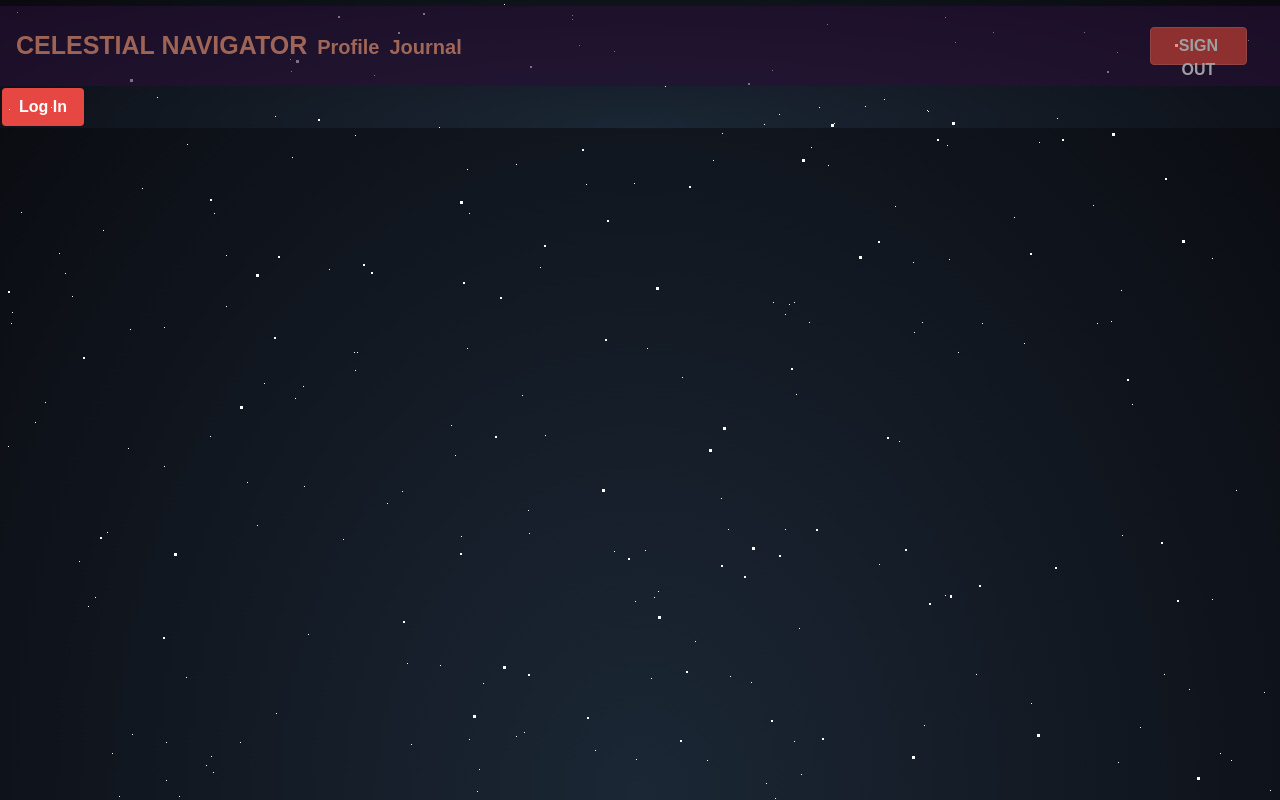
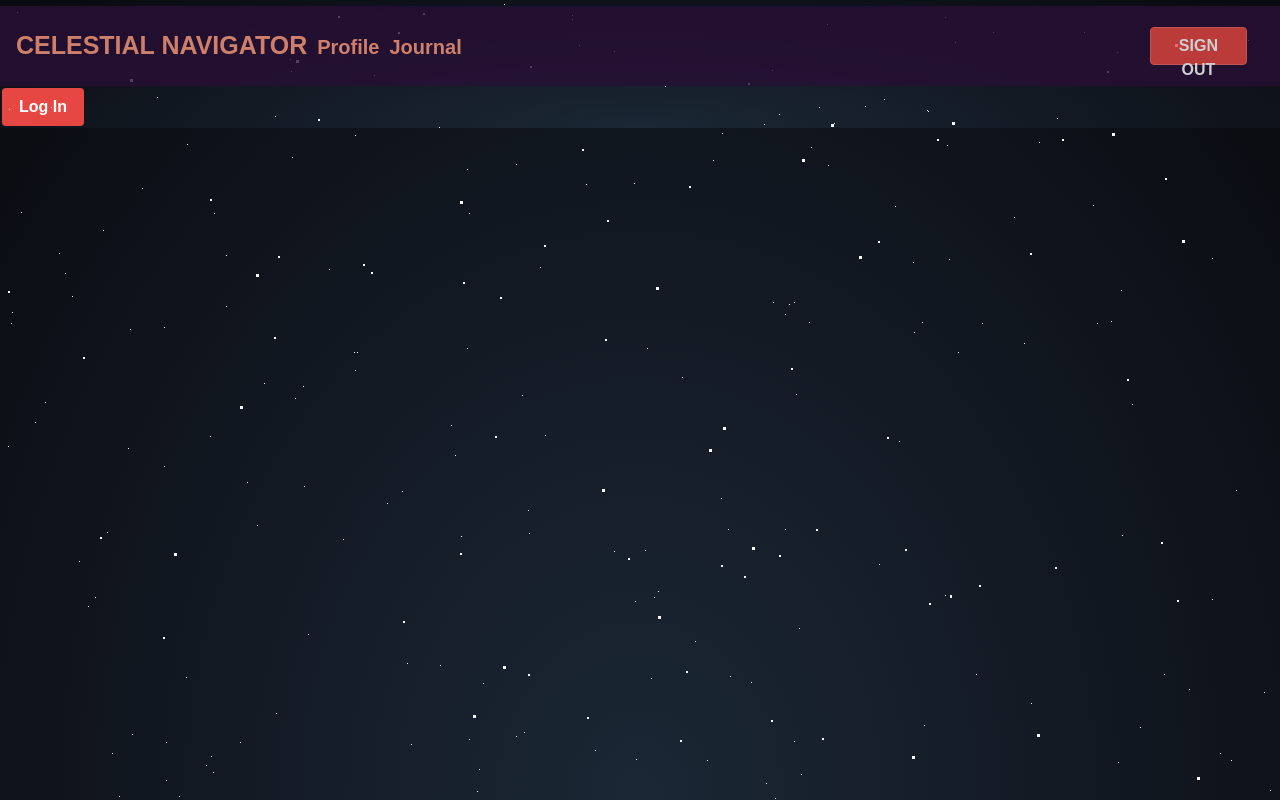
Before and after one commit to andreaives/react_project, a React (Create React App) app in the folder client/: page / in a window 1280 px wide. Built offline with nearby package versions, Linux system fonts and the light colour scheme; no server answers; a web font is replaced by a local one.

Commit message:
updated navbar css

```diff
--- a/client/src/components/navbar/navbar.css
+++ b/client/src/components/navbar/navbar.css
@@ -13,7 +13,7 @@
 }
 .navbar {
   background-color: #280f36;
-  opacity: 0.6;
+  opacity: 0.8;
   padding: 5;
 }
 .homepage {
```
